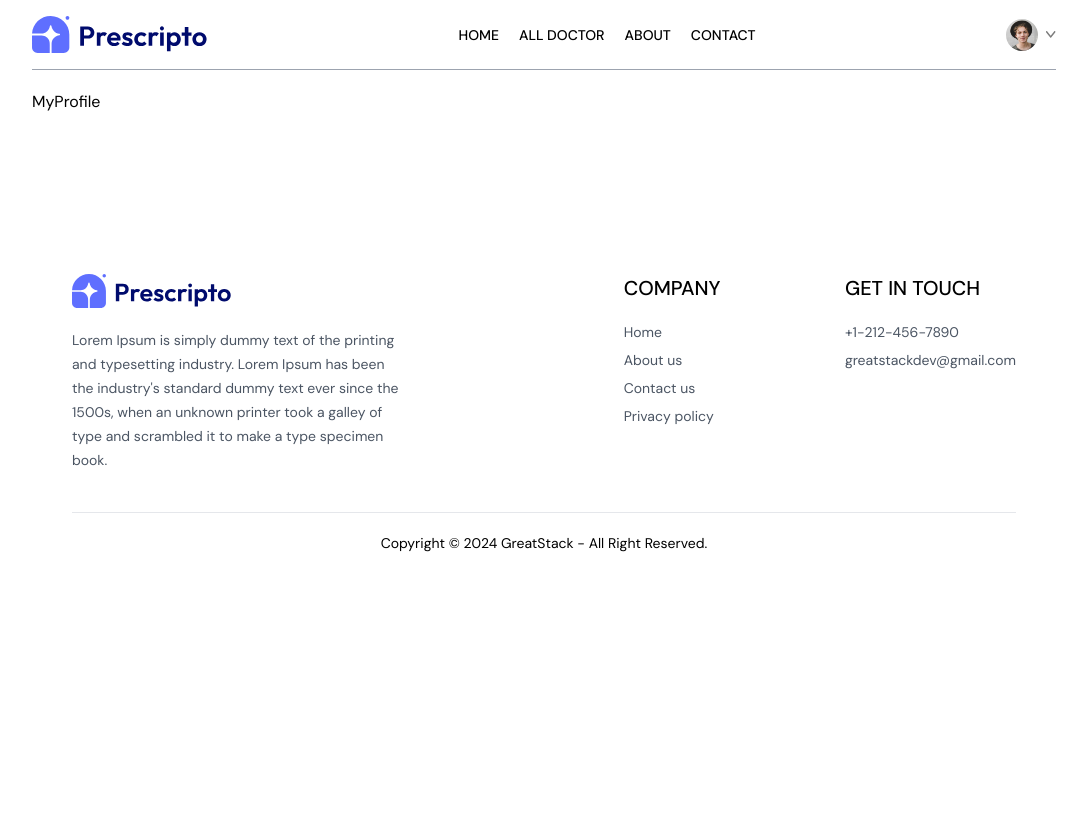
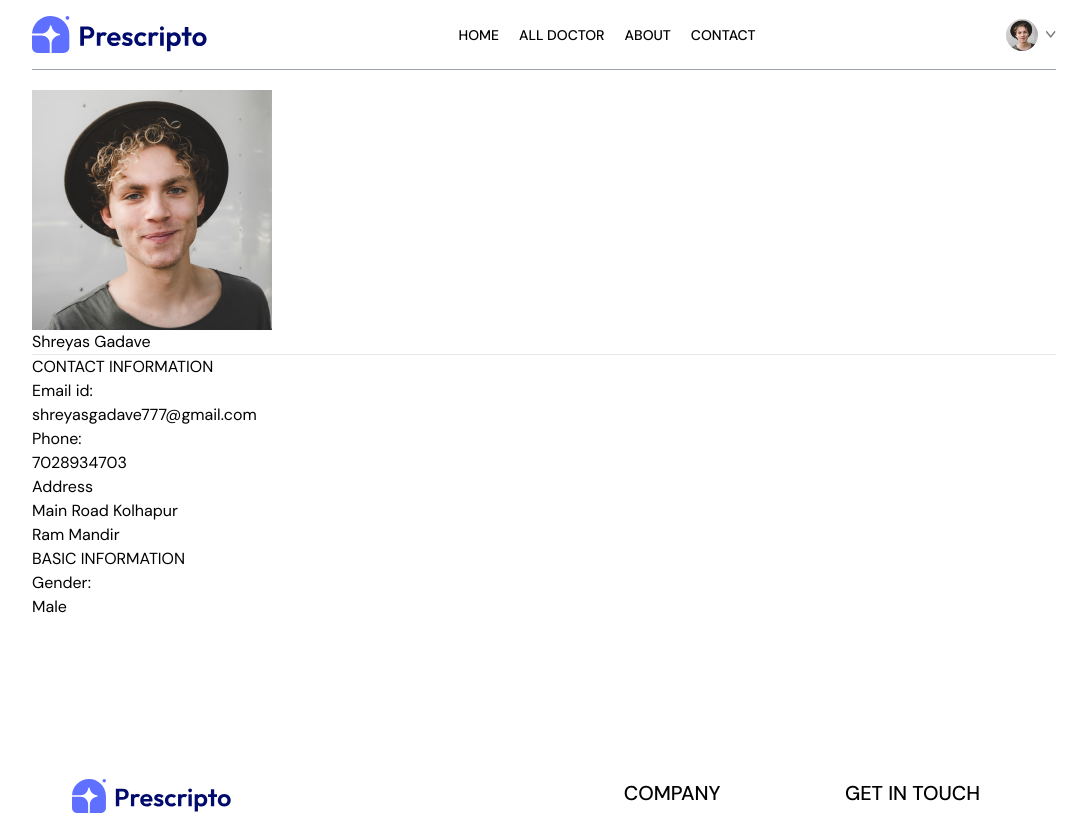
Before and after one commit to ShreyasGadave/MediCure, a React (Vite) app in the folder Frontend/: page /my-profile in a window 1280 px wide. Shown: the top 815 px of the page, without its empty margins (96-1183 px from the left). Built offline with nearby package versions, Linux system fonts and the light colour scheme; a web font is replaced by a local one.

Commit message:
My Profile

```diff
--- a/Frontend/src/Pages/MyProfile.jsx
+++ b/Frontend/src/Pages/MyProfile.jsx
@@ -1,9 +1,85 @@
-import React from 'react'
+import React, { useState } from "react";
+import { assets } from "../assets/assets_frontend/assets";
 
 const MyProfile = () => {
+  const [userData, setUserData] = useState({
+    name: "Shreyas Gadave",
+    image: assets.profile_pic,
+    email: "shreyasgadave777@gmail.com",
+    phone: "7028934703",
+    address: {
+      line1: "Main Road Kolhapur",
+      line2: "Ram Mandir",
+    },
+    gender: "Male",
+    dob: "1999-02-02",
+  });
+
+  const [isEdit, setIsEdit] = useState(false);
   return (
-    <div>MyProfile</div>
-  )
-}
+    <div>
+      <img src={userData.image} alt="" />
+      {isEdit ?
+        <input
+          type="text"
+          value={userData.name}
+          onChange={(e) =>
+            setUserData((prev) => ({ ...prev, name: e.target.value }))
+          }
+        />
+       :
+        <p>{userData.name}</p>
+      }
 
-export default MyProfile
+      <hr />
+      <div>
+        <p>CONTACT INFORMATION</p>
+        <div>
+          <p>Email id:</p>
+          <p>{userData.email}</p>
+          <p>Phone:</p>
+          {isEdit ? (
+            <input
+              type="text"
+              value={userData.phone}
+              onChange={(e) =>
+                setUserData((prev) => ({ ...prev, phone: e.target.value }))
+              }
+            />
+          ) : (
+            <p>{userData.phone}</p>
+          )}
+          <p>Address</p>
+          {isEdit ? (
+            <p>
+                        <input onChange={(e)=>setUserData(prev=>({...prev, address:{...prev.address,line1:e.target.value}}))} value={userData.address.line1} type="text" />
+              <br />
+              <input onChange={(e)=>setUserData(prev=>({...prev, address:{...prev.address,line2:e.target.value}}))} value={userData.address.line2} type="text" />
+            </p>
+          ) : (
+            <p>
+              {userData.address.line1} <br />
+              {userData.address.line2}
+            </p>
+          )}
+        </div>
+      </div>
+      <div>
+        <p>BASIC INFORMATION</p>
+        <div>
+          <p>Gender:</p>
+          {isEdit ?
+       <select onChange={(e)=>setUserData(prev=>({...prev, gender:e.target.value}))}>
+        <option value="Male">Male</option>
+        <option value="Female">Female</option>
+       </select>
+      :
+        <p>{userData.gender}</p>
+      }
+        </div>
+      </div>
+    </div>
+  );
+};
+
+export default MyProfile;
```
